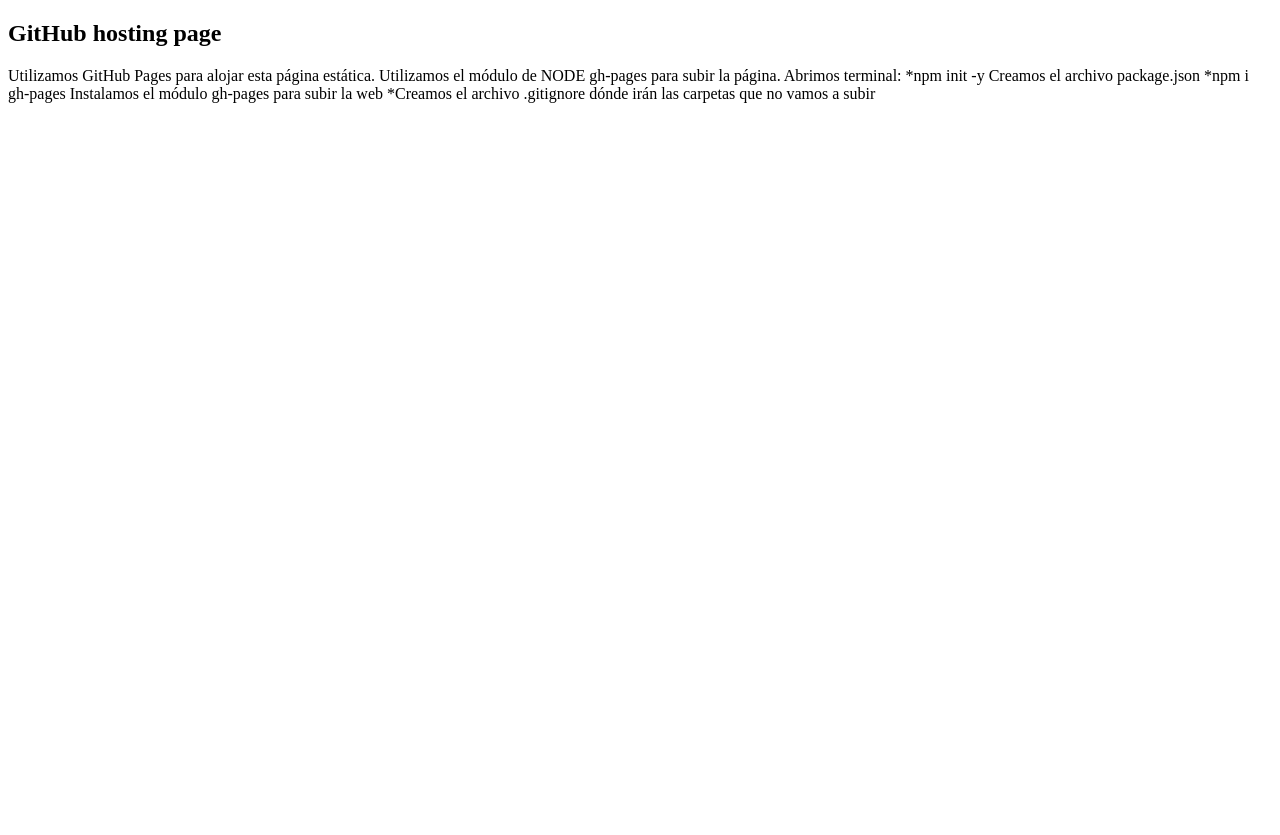
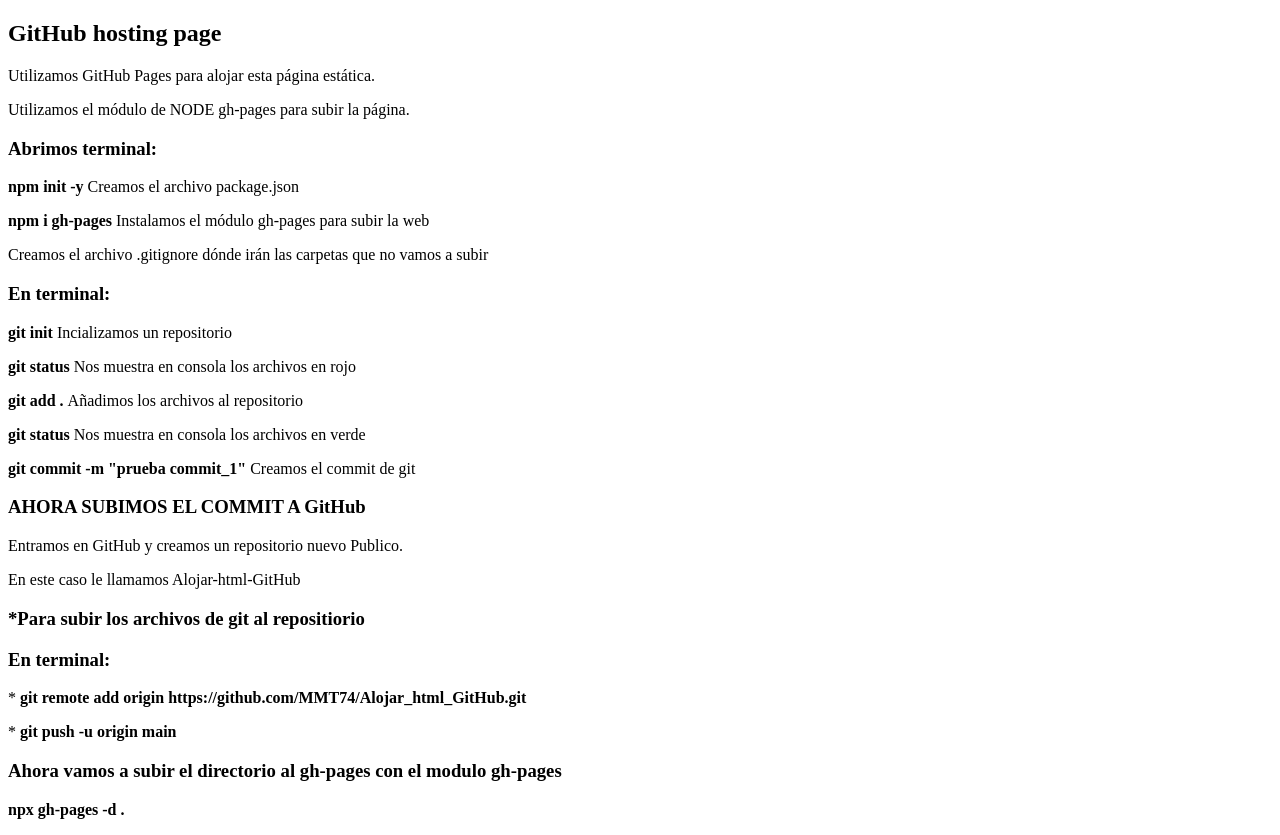
Before and after one commit to MMT74/Alojar_html_GitHub, a website: page index.html in a window 1280 px wide. Before the commit the page ends 800 px from the top, so only its background shows below. Drawn offline with Linux system fonts and the light colour scheme.

Commit message:
pagina modificada

```diff
--- a/index.html
+++ b/index.html
@@ -1,5 +1,5 @@
 <!DOCTYPE html>
-<html lang="en">
+<html lang="es">
 <head>
     <meta charset="UTF-8">
     <meta name="viewport" content="width=device-width, initial-scale=1.0">
@@ -8,20 +8,41 @@
 <body>
     <h2> GitHub hosting page</h2>
 
-    <p>
-        Utilizamos GitHub Pages para alojar esta página estática.
-        Utilizamos el módulo de NODE gh-pages para subir la página.
-        Abrimos terminal:
-        *npm init -y        Creamos el archivo package.json
-        *npm i gh-pages     Instalamos el módulo gh-pages para subir la web
-        *Creamos el archivo .gitignore dónde irán las carpetas que no
-                                       vamos a subir
+    <p> Utilizamos GitHub Pages para alojar esta página estática. </p>
+    <p> Utilizamos el módulo de NODE gh-pages para subir la página. </p>
+
+    <h3> Abrimos terminal: </h3>
+
+    <p><b> npm init -y </b>     Creamos el archivo package.json </p>
+    <p><b> npm i gh-pages </b>  Instalamos el módulo gh-pages para subir la web </p>
+
+    <p> Creamos el archivo .gitignore dónde irán las carpetas que no vamos a subir </p>
+    <h3> En terminal: </h3>
+    <p><b> git init </b>        Incializamos un repositorio </p>
+    <p><b> git status </b>      Nos muestra en consola los archivos en rojo </p>
+    <p><b> git add . </b>       Añadimos los archivos al repositorio </p>
+    <p><b> git status </b>      Nos muestra en consola los archivos en verde </p>
+    <p><b> git commit -m "prueba commit_1" </b>     Creamos el commit de git </p>
+
+    <h3> AHORA SUBIMOS EL COMMIT A GitHub </h3>
+
+    <p> Entramos en GitHub y creamos un repositorio nuevo Publico.</p>
+    <p> En este caso le llamamos Alojar-html-GitHub</p>
+
+    <h3> *Para subir los archivos de git al repositiorio </h3>
+
+    <h3> En terminal: </h3>
+
+    <p>*<b> git remote add origin https://github.com/MMT74/Alojar_html_GitHub.git </b></p>
+    <p>*<b> git push -u origin main </b>
+
+    <h3> <b> Ahora vamos a subir el directorio al gh-pages con el modulo gh-pages </b></h3>
+    <p> <b> npx gh-pages -d . </b> </p>
 
 
 
 
 
-    </p>
 
 </body>
 </html>
```
